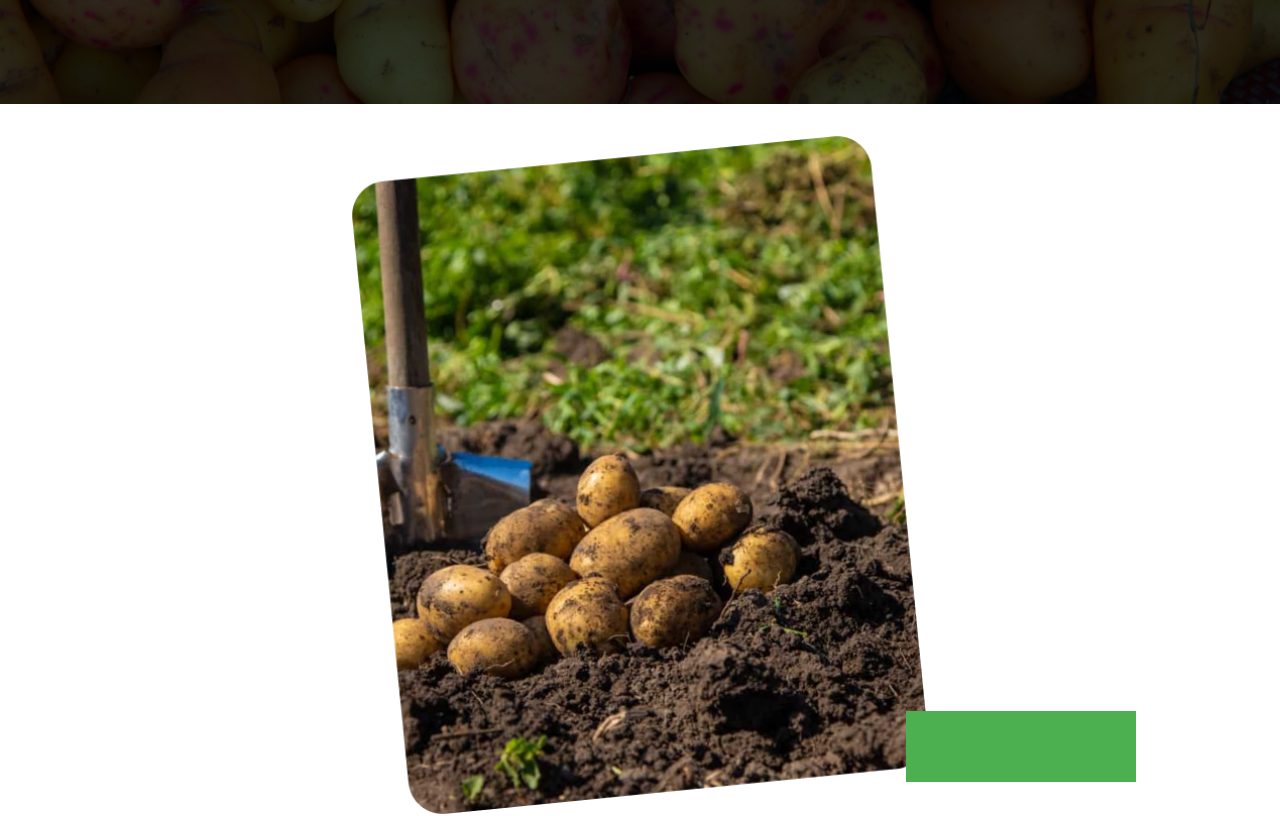
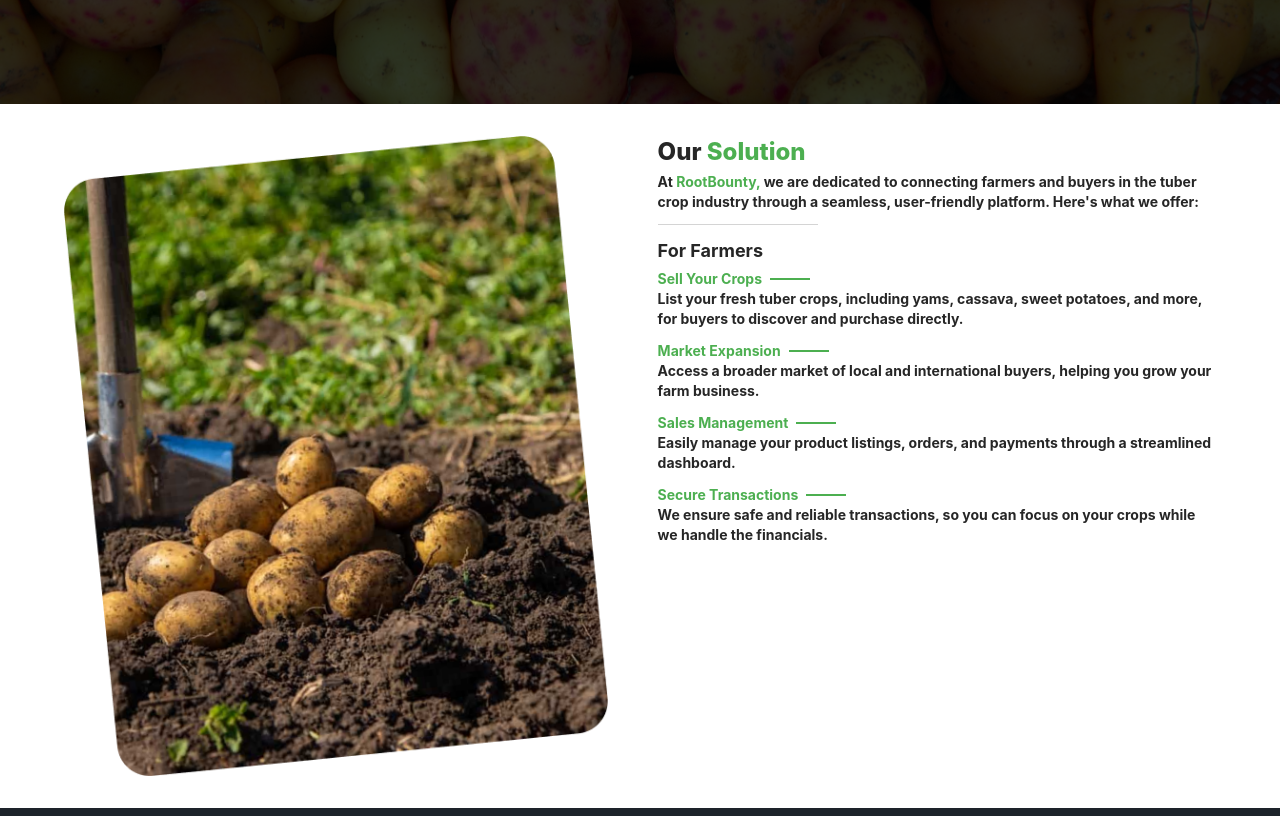
Before and after one commit to paulthadev/rootbounty, a React (Vite) app: page / in a window 1280 px wide. Shown: the part 700-1516 px from the top of the page. Built offline with nearby package versions, Linux system fonts and the light colour scheme.

Commit message:
chore: Update HeroSection and WorkShowcase components with dynamic content and styles

```diff
--- a/src/components/landingpage/HeroSection.jsx
+++ b/src/components/landingpage/HeroSection.jsx
@@ -4,7 +4,7 @@ import { heroSectionInfo } from "../../constants/landing";
 import { styles } from "../../styles/styles";
 
 const HeroSection = () => (
-  <section className="h-fit flex scrollbar-hide flex-col">
+  <section className="h-fit flex flex-col scrollbar-hide">
     <div className="relative">
       <div className="absolute inset-0 top-0 bg-black opacity-80 "></div>
       <LazyLoadImage
@@ -23,7 +23,7 @@ const HeroSection = () => (
 
 function MainHeading() {
   return (
-    <div className="max-w-[15rem]  xs:max-w-[20rem] md:max-w-[25rem]  lg:max-w-[30rem] grid gap-y-8 lg:gap-y-10">
+    <div className="max-w-[15rem] scrollbar-hide  xs:max-w-[20rem] md:max-w-[25rem]  lg:max-w-[30rem] grid gap-y-8 lg:gap-y-10">
       {heroSectionInfo.map((items) => (
         <div
           key={items.id}
--- a/src/components/landingpage/WorkShowcase.jsx
+++ b/src/components/landingpage/WorkShowcase.jsx
@@ -1,31 +1,31 @@
 import { LazyLoadImage } from "react-lazy-load-image-component";
 import farm from "../../assets/farm.png";
-import rectangle from "../../assets/Rectangle.png";
 import { styles } from "../../styles/styles";
 import { showcases, showH1 } from "../../constants/landing";
 
 function WorkShowcase() {
   return (
-    <section className="bg-white py-8">
+    <section className="bg-white py-8 scrollbar-hide">
       <div
-        className={`flex flex-col gap-y-4 justify-center ${styles.maxWidth}`}
+        className={`flex  flex-col sm:flex-row sm:items-start  gap-y-4 justify-center ${styles.maxWidth}`}
       >
-        <div className="relative flex justify-center">
-          <LazyLoadImage src={farm} className="w-1/2" />
+        <div className="relative flex justify-center sm:justify-start w-full">
+          <div className="w-1/2 h-1/2 sm:w-4/5 sm:h-4/5 md:w-11/12 ">
             <LazyLoadImage
-            src={rectangle}
-            className="w-1/5 absolute right-20 bottom-8"
+              src={farm}
+              className="object-contain w-full h-full"
             />
+          </div>
         </div>
 
         <div className="flex flex-col gap-y-3">
           {showH1.map((item) => (
             <div key={item.id}>
-              <h1 className="text-lg font-extrabold text-neutral-800">
+              <h1 className="text-lg md:text-2xl font-extrabold text-neutral-800">
                 {item.heading}
                 <span className="text-[#4CAF50]">{item.heading2}</span>
               </h1>
-              <p className="mt-1 text-xs text-neutral-800 font-bold">
+              <p className="mt-1 md:text-sm text-xs text-neutral-800 font-bold">
                 {item.text} <span className="text-[#4CAF50]">{item.text2}</span>
                 <span>{item.text3}</span>
               </p>
@@ -35,22 +35,26 @@ function WorkShowcase() {
           <div className="bg-neutral-300 h-[0.0625rem] max-w-[10rem]"></div>
 
           {showcases.map((items) => (
-            <div key={items.id} className="flex flex-col gap-y-3">
-              <h2 className="font-bold text-neutral-800">{items.heading}</h2>
+            <div key={items.id}>
+              <h2 className="font-bold mb-1 md:text-lg text-neutral-800">
+                {items.heading}
+              </h2>
 
+              <div className="flex flex-col gap-y-3">
                 {items.details.map((detail) => (
                   <div key={detail.id}>
                     <div className="flex items-center gap-2">
-                    <h3 className="text-xs font-bold text-[#4CAF50]">
+                      <h3 className="text-xs md:text-sm font-bold text-[#4CAF50]">
                         {detail.title}
                       </h3>
                       <div className="bg-[#4CAF50] h-[0.09rem] w-[2.5rem]"></div>
                     </div>
-                  <p className="text-xs text-neutral-800 font-bold">
+                    <p className="text-xs md:text-sm text-neutral-800 font-bold">
                       {detail.subTitle}
                     </p>
                   </div>
                 ))}
+              </div>
             </div>
           ))}
         </div>
--- a/src/index.css
+++ b/src/index.css
@@ -9,13 +9,13 @@ body {
 
 /* Hide ScrollBar */
 .scrollbar-hide {
-    -ms-overflow-style: none;
+    -ms-overflow-style: none !important;
     /* IE and Edge */
-    scrollbar-width: none;
+    scrollbar-width: none !important;
     /* Firefox */
 }
 
 .scrollbar-hide::-webkit-scrollbar {
-    display: none;
+    display: none !important;
     /* Chrome, Safari and Opera */
 }
--- a/src/pages/LandingPage.jsx
+++ b/src/pages/LandingPage.jsx
@@ -6,8 +6,10 @@ function LandingPage() {
   return (
     <>
       <Header />
-      <HeroSection />
-      <WorkShowcase />
+      <div className="scrollbar-hide">
+        <HeroSection />
+        <WorkShowcase />
+      </div>
     </>
   );
 }
```
Lines whose indentation alone changed are shown as unchanged.
